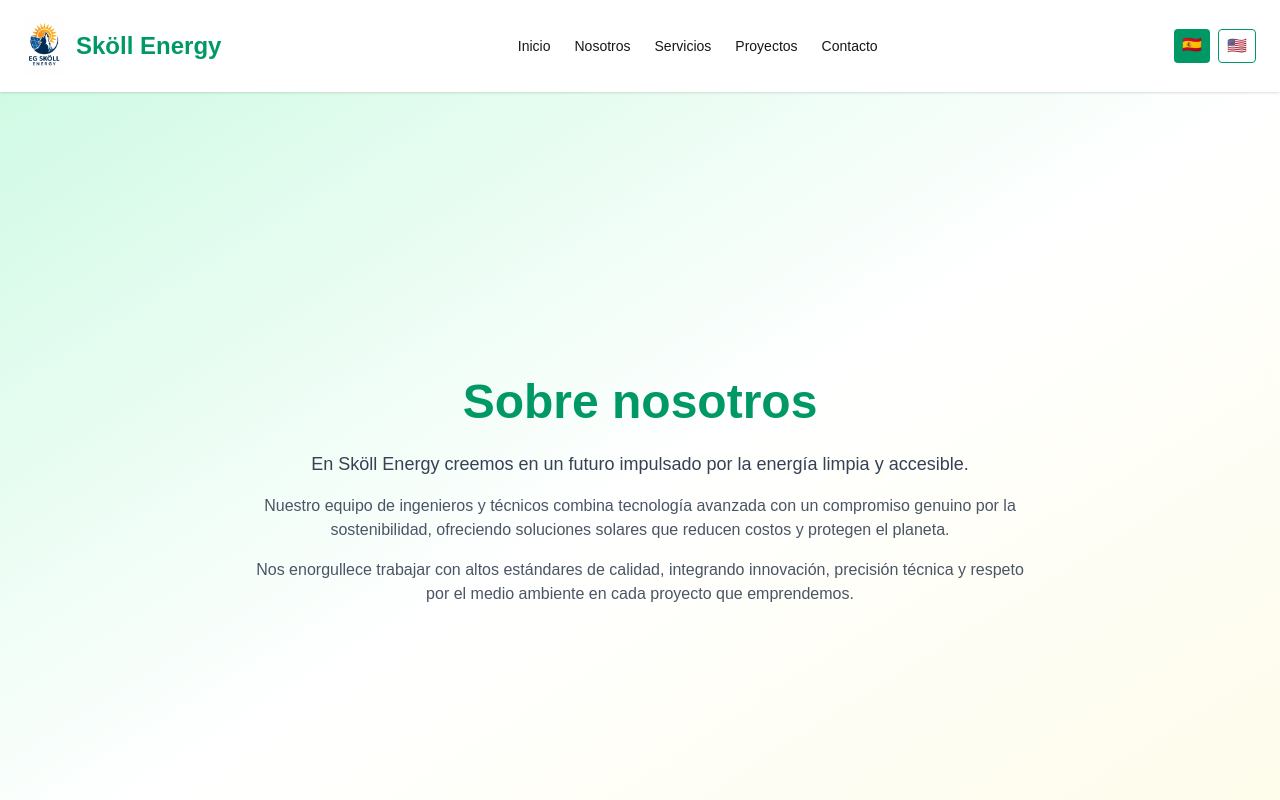
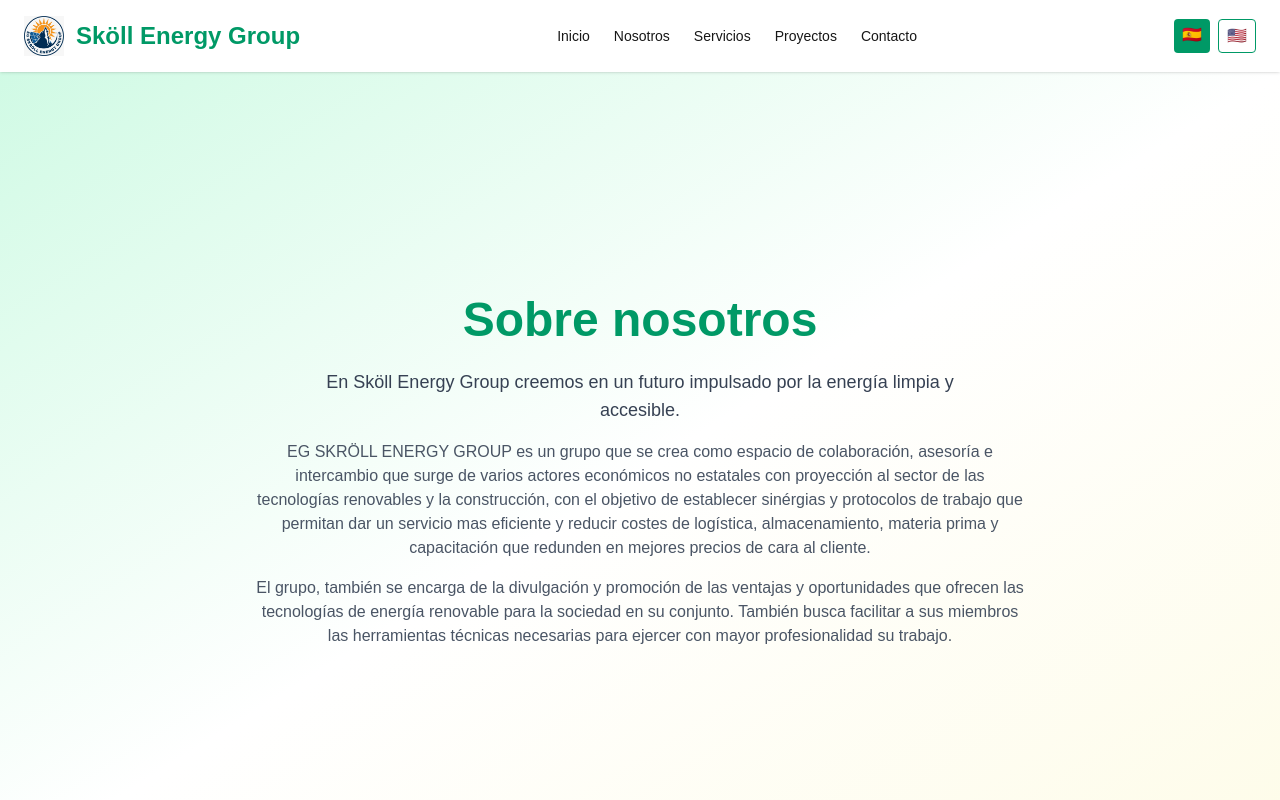
Before and after one commit to AmaurysDigital/eg-skoll-energy, a Next.js app: page /about in a window 1280 px wide. Shown: the top 800 px of the page. Built offline with nearby package versions, Linux system fonts and the light colour scheme.

Commit message:
about and logo
up dated

```diff
--- a/src/app/components/LocalizedAbout.tsx
+++ b/src/app/components/LocalizedAbout.tsx
@@ -9,20 +9,20 @@ export default function LocalizedAbout() {
     ? {
         title: 'Sobre nosotros',
         intro:
-          'En Sköll Energy creemos en un futuro impulsado por la energía limpia y accesible.',
+          'En Sköll Energy Group creemos en un futuro impulsado por la energía limpia y accesible.',
         text1:
-          'Nuestro equipo de ingenieros y técnicos combina tecnología avanzada con un compromiso genuino por la sostenibilidad, ofreciendo soluciones solares que reducen costos y protegen el planeta.',
+          'EG SKRÖLL ENERGY GROUP es un grupo que se crea como espacio de colaboración, asesoría e intercambio que surge de varios actores económicos no estatales con proyección al sector de las tecnologías renovables y la construcción, con el objetivo de establecer sinérgias y protocolos de trabajo que permitan dar un servicio mas eficiente y reducir costes de logística, almacenamiento, materia prima y capacitación que redunden en mejores precios de cara al cliente.',
         text2:
-          'Nos enorgullece trabajar con altos estándares de calidad, integrando innovación, precisión técnica y respeto por el medio ambiente en cada proyecto que emprendemos.',
+          'El grupo, también se encarga de la divulgación y promoción de las ventajas y oportunidades que ofrecen las tecnologías de energía renovable para la sociedad en su conjunto. También busca facilitar a sus miembros las herramientas técnicas necesarias para ejercer con mayor profesionalidad su trabajo.',
       }
     : {
         title: 'About us',
         intro:
           'At Sköll Energy, we believe in a future powered by clean and accessible energy.',
         text1:
-          'Our team of engineers and technicians combines advanced technology with a genuine commitment to sustainability, offering solar solutions that reduce costs and protect the planet.',
+          'EG SKRÖLL ENERGY GROUP was created as a collaborative space for consulting, cooperation, and knowledge exchange. It brings together several non-state economic actors with a strong focus on the renewable energy and construction sectors, with the goal of establishing synergies and work protocols that enable more efficient service, while reducing logistics, storage, raw material, and training costs — ultimately allowing for better prices for the client.',
         text2:
-          'We take pride in working with high-quality standards, integrating innovation, technical precision, and environmental respect into every project we undertake.',
+          'The group also promotes the dissemination and awareness of the advantages and opportunities that renewable energy technologies offer to society as a whole. Additionally, it seeks to provide its members with the technical tools necessary to perform their work with greater professionalism.',
       }
 
   return (
--- a/src/app/components/Navbar.tsx
+++ b/src/app/components/Navbar.tsx
@@ -76,14 +76,14 @@ export default function Navbar() {
         {/* Logo + nombre */}
         <div className="flex items-center gap-3">
           <Image
-            src="/Logo2.png"
+            src="/logooficial.jpg"
             alt="Sköll Energy Logo"
             width={40}
             height={40}
             priority
           />
           <h1 className="text-xl md:text-2xl font-bold text-emerald-600">
-            Sköll Energy
+            Sköll Energy Group
           </h1>
         </div>
 
```
Also changed, not shown: public/logooficial.jpg (added).
